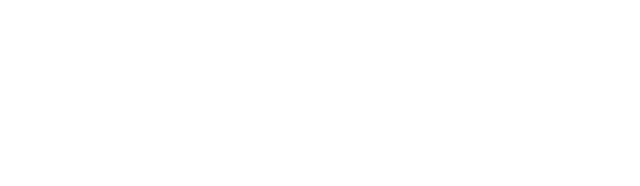
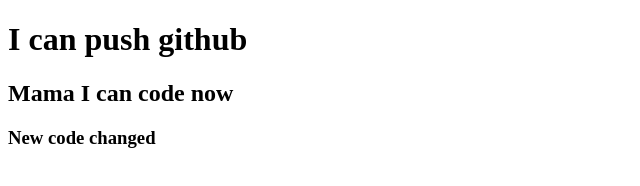
Before and after one commit to sicko007/my-second-repo, a plain HTML site: page index.html in a window 1280 px wide. Shown: the whole page, without its empty margins (0-640 px from the left). Drawn offline with Linux system fonts and the light colour scheme.

Commit message:
added header

```diff
--- a/index.html
+++ b/index.html
@@ -7,6 +7,9 @@
     <title>My second github repo</title>
 </head>
 <body>
+    <h1>I can push github</h1>
+    <h2>Mama I can code now</h2>
+    <h3>New code changed</h3>
 
 </body>
 </html>
```
